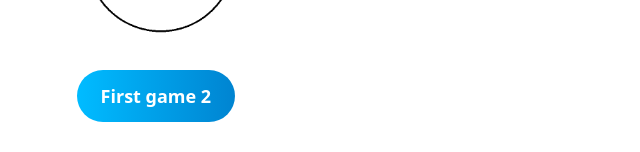
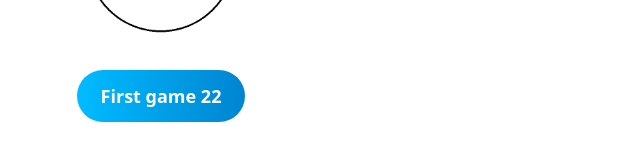
Before and after one commit to TawitBurinkulDdtc/nextexample2, a Next.js app: page / in a window 1280 px wide. Shown: the part 601-753 px from the top of the page, without its empty margins (319-959 px from the left). Built offline with nearby package versions, Linux system fonts and the light colour scheme.

Commit message:
abit more

```diff
--- a/app/page.tsx
+++ b/app/page.tsx
@@ -46,7 +46,7 @@ export default function Home() {
           className="bg-gradient-to-r from-sky-400 to-sky-600 text-white px-6 py-3 rounded-full
           text-lg font-semibold hover:to-sky-700 transition"
         >
-          First game 2
+          First game 22
         </Link>
 
 
```
